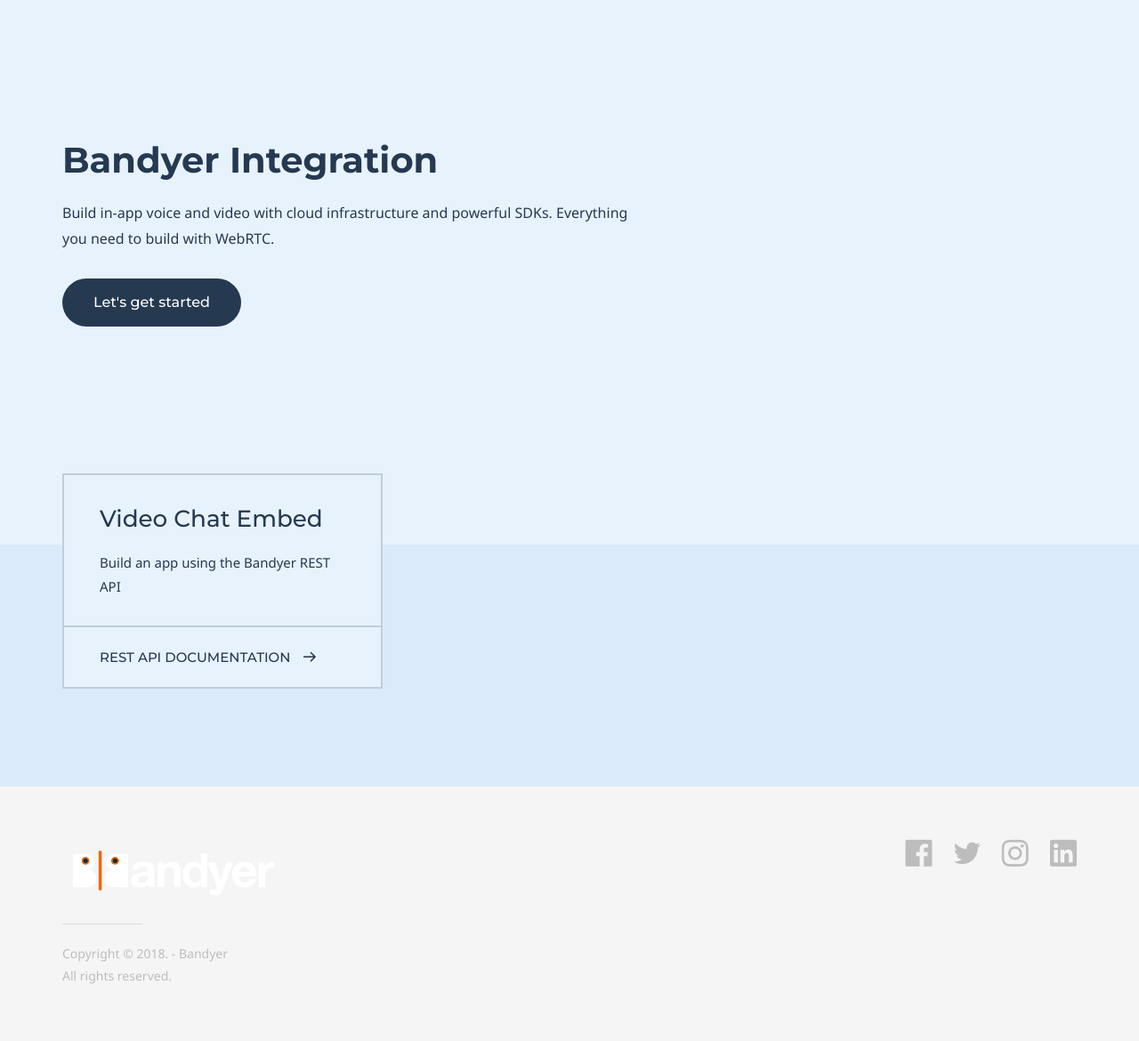
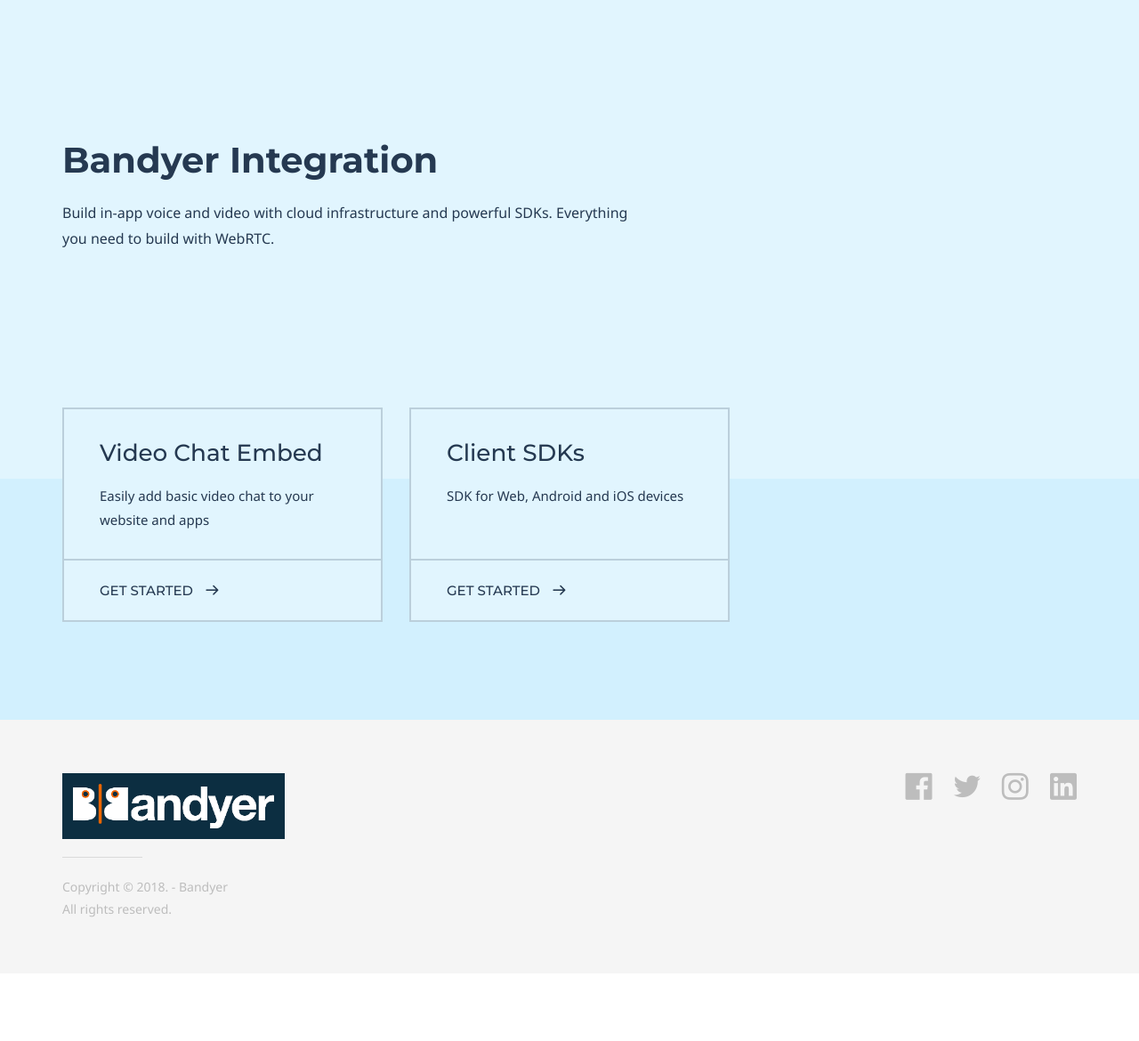
Before and after one commit to Bandyer/bandyer.github.io, a Jekyll site: the page built from index.md, in a window 1280 px wide. Shown: the whole page at 89% size. Built offline with Jekyll 4.4.1, drawn with Linux system fonts in a browser that asks for light colours; some web fonts are replaced; after the commit the page ends 1094 px from its top, so only the background shows below that.

Commit message:
- menu sdk - color changegs

```diff
--- a/_config.yml
+++ b/_config.yml
@@ -6,6 +6,9 @@ doks:
         logo:
             text:
             image: true
+        nav:
+            - item_name: Client SDK
+              item_url: client_sdk
     footer:
         content:
             logo:
--- a/doks-theme/_sass/_variables.scss
+++ b/doks-theme/_sass/_variables.scss
@@ -44,7 +44,7 @@ $color-social-item: #bdbdbd !default;
 
 // Themes
 $color-theme-green: #F0FAE6 !default;
-$color-theme-blue: #E8F2FC !default;
+$color-theme-blue: #E1F5FE !default;
 $color-theme-purple: #FDE8F8 !default;
 $color-theme-red: #FFECE6 !default;
 $color-theme-yellow: #FCFDE8 !default;
--- a/index.md
+++ b/index.md
@@ -6,12 +6,6 @@ keywords:
 # Hero section
 title: Bandyer Integration
 description: Build in-app voice and video with cloud infrastructure and powerful SDKs. Everything you need to build with WebRTC.
-buttons:
-    - content: Let's get started
-      url: 'basic'
-      external_url: false
-
-# Author box
 
 # Grid navigation
 grid_navigation:
@@ -19,9 +13,8 @@ grid_navigation:
       excerpt: Easily add basic video chat to your website and apps
       cta: Get started
       url: basic
-
-# - title: Standard Project
-      excerpt: Build an app using the Bandyer REST API
-      cta: REST API Documentation
-      url: "https://bandyer.com/assets/documentation/index.html"
+    - title: Client SDKs
+      excerpt: SDK for Web, Android and iOS devices
+      cta: Get started
+      url: client_sdk
 ---
```
Also changed, not shown: client_sdk.md (added, +30 -0 lines), doks-theme/assets/images/layout/logo-footer.png, doks-theme/assets/images/layout/logo.png.
